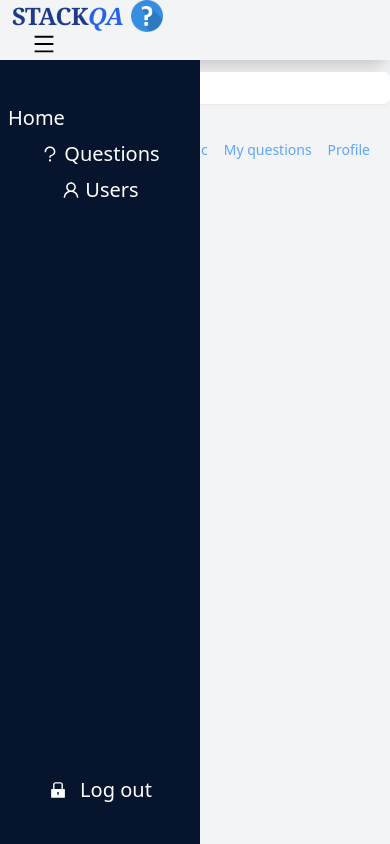
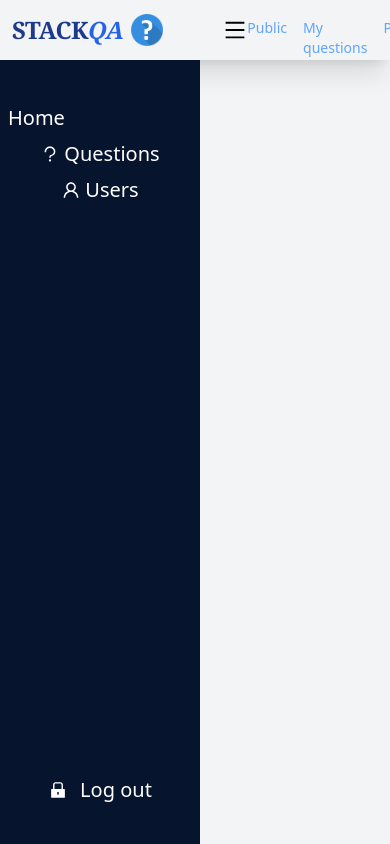
Before and after one commit to THE-Jitu-Assignments-Repo/week-9, a React (Vite) app in the folder stackqa/: page / in a window 390 px wide. Built offline with nearby package versions, Linux system fonts and the light colour scheme.

Commit message:
Fixed mapping errors of users and worked on header styling

```diff
--- a/stackqa/src/components/cards/UsersCard.jsx
+++ b/stackqa/src/components/cards/UsersCard.jsx
@@ -1,10 +1,10 @@
 import React from "react";
 
-function UsersCard({ key, user }) {
+function UsersCard({ user }) {
   return (
-    <div key={key} className="flex flex-col  shadow-sm">
+    <div key={user.login.uuid} className="md:flex flex-col  shadow-sm">
       <div className="card flex justify-center items-center flex-row">
-        <div className=" border">
+        <div className=" border md:shrink-0">
           <img
             src={user.picture.thumbnail}
             alt="users"
--- a/stackqa/src/components/header/Header.jsx
+++ b/stackqa/src/components/header/Header.jsx
@@ -3,9 +3,9 @@ import { AiOutlineHome, AiOutlineMenu, AiOutlineSearch } from "react-icons/ai";
 
 function Header({close}) {
   return (
-    <nav className="flex fixed top-0 inset-x-0 h-[60px] items-center justify-between flex-wrap bg-gray-100 shadow-xl mb-1">
-      <div class="flex items-center flex-shrink-0 text-white mr-5">
-        <span class="font-bold font-serif text-2xl tracking-tight text-blue-900 pr-2 pl-3 ">
+    <nav className="flex fixed top-0 inset-x-0 h-[60px] items-center  bg-gray-100 shadow-xl mb-1">
+      <div className="flex items-center flex-shrink-0 text-white mr-5">
+        <span className="font-bold font-serif text-2xl tracking-tight text-blue-900 pr-2 pl-3 ">
           STACK<i className="text-blue-600">QA</i>
         </span>
         <img
@@ -19,13 +19,13 @@ function Header({close}) {
           <AiOutlineMenu className="hover:bg-gray-300 cursor-pointer text-2xl" onClick={close}/>
         </div>
       </div>
-    <div className="flex-grow my-auto pb-5">
+      <div className="flex-grow my-auto pb-5 hidden sm:hidden md:block ">
         <section className="">
           <label className="">
             <span className="sr-only">Search</span>
             <AiOutlineSearch className="pointer-events-none relative top-6 transform-translate-y-1/2 mx-3 text-blue-800"/>
             <input
-              class="placeholder:italic  placeholder:text-slate-400 block bg-white w-full  border-slate-300 rounded-md py-1 pl-9 pr-3 shadow-sm focus:outline-none focus:border-sky-500 focus:ring-sky-500 focus:ring-1 sm:text-sm"
+              className="placeholder:italic  placeholder:text-slate-400 block bg-white w-full  border-slate-300 rounded-md py-1 pl-9 pr-3 shadow-sm focus:outline-none focus:border-sky-500 focus:ring-sky-500 focus:ring-1 sm:text-sm"
               placeholder="Search for question..."
               type="text"
               name="search"
@@ -33,8 +33,8 @@ function Header({close}) {
           </label>
         </section>
       </div>
-      <div className="flex-1">
-        <div class="text-sm lg:flex-grow justify-end flex pr-5">
+      <div className="max-w-screen-sm w-80">
+        <div className="text-sm lg:flex-grow justify-end flex pr-5">
           <a
             href="#"
             className="block mt-4 lg:inline-block lg:mt-0 text-blue-400 hover:text-blue-900 mr-4"
@@ -45,7 +45,7 @@ function Header({close}) {
             href="#"
             className="block mt-4 lg:inline-block lg:mt-0 text-blue-400 hover:text-blue-900 mr-4"
           >
-            My questions
+           My questions
           </a>
           <a
             href="#"
--- a/stackqa/src/components/sidebar/Sidebar.jsx
+++ b/stackqa/src/components/sidebar/Sidebar.jsx
@@ -8,7 +8,7 @@ function Sidebar({isOpen}) {
     <div className={`bg-[#06152D] p-1 pt-10 min-h-screen h-screen  fixed top-[60px] left-0  flex-col flex justify-between pb-20 transition-all duration-100 ease-linear overflow-x-hidden
     ${isOpen?"w-[200px] opacity-100":"w-[0px] opacity-0"}
     `}>
-      <div class="flex flex-col h-64 text-center max-w-full w-full">
+      <div className="flex flex-col h-64 text-center max-w-full w-full">
         <div className="text-xl text-white text-start font-extralight divide-gray-600 ">
           <Link
             to="/"
--- a/stackqa/src/pages/users/Users.jsx
+++ b/stackqa/src/pages/users/Users.jsx
@@ -1,4 +1,4 @@
-import React, { useEffect } from "react";
+import React, { useEffect, useMemo } from "react";
 import UsersCard from "../../components/cards/UsersCard";
 import axios from "axios";
 import { AiOutlineUser } from "react-icons/ai";
@@ -8,7 +8,7 @@ function Users() {
 
   useEffect(() => {
     const fetchUsers = async () => {
-      const res = await axios.get("https://randomuser.me/api/?results=30");
+      const res = await axios.get("https://randomuser.me/api/?results=50");
       const data = res.data;
       setUsers(data);
       // console.log(data)
@@ -17,16 +17,16 @@ function Users() {
     fetchUsers();
   }, []);
 
-  console.log(users.results?.map((data) => data.name.last));
+//   console.log(users.results?.map((data) => data.name.last));
   return (
     <div>
       <div>
-        <div className="flex flex-row justify-between items-center border">
+        <div className="flex flex-row justify-between items-center border pt-5">
           <h2 className="text-2xl pl-5 flex flex-row items-center gap-2"> <AiOutlineUser />Users</h2>
         </div>
         <div className="grid grid-cols-4 gap-4 w-full p-10">
           {users.results?.map((user) => (
-            <UsersCard key={user.id} user={user} />
+            <UsersCard key={user.login.uuid} user={user} />
           ))}
         </div>
       </div>
```
